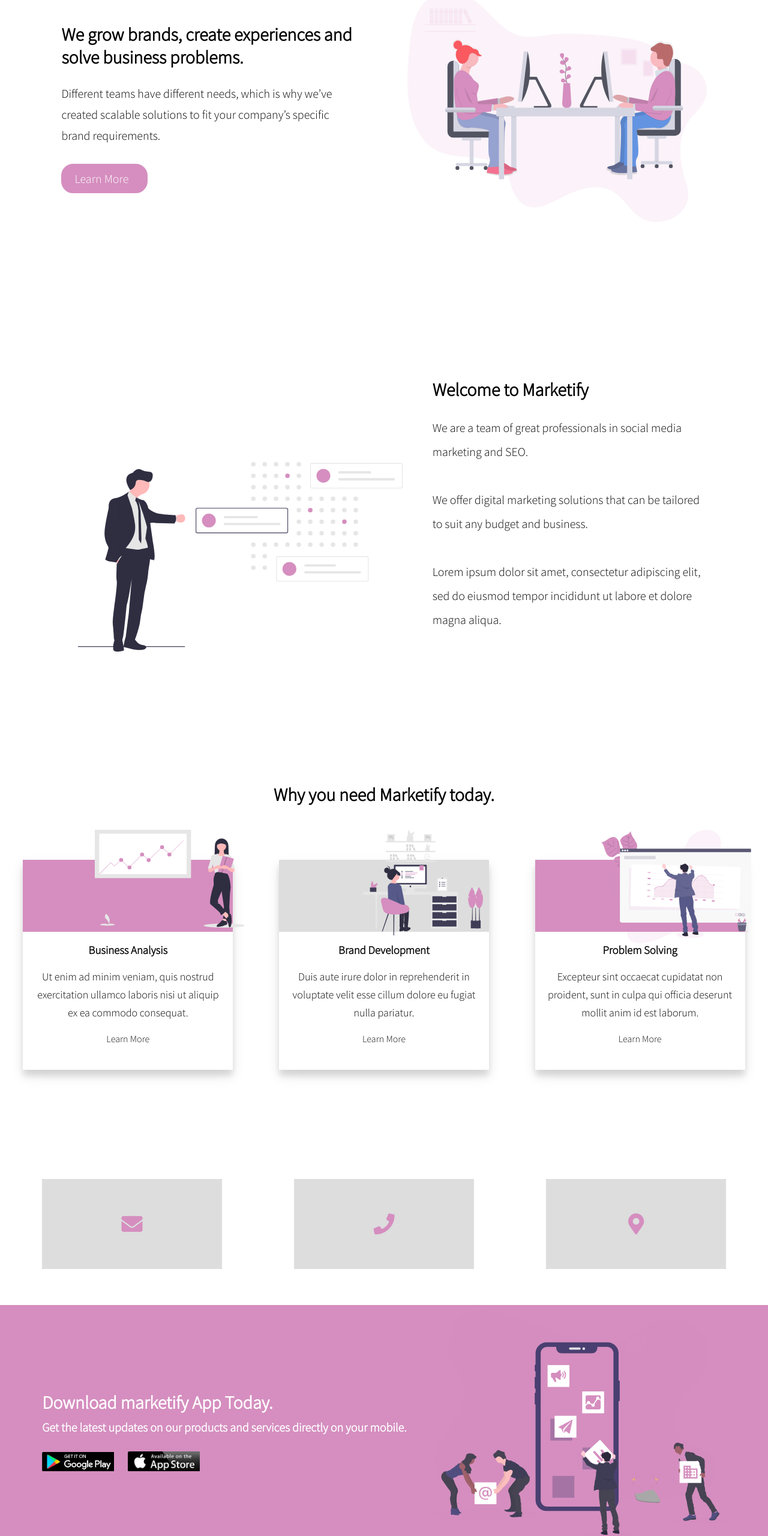
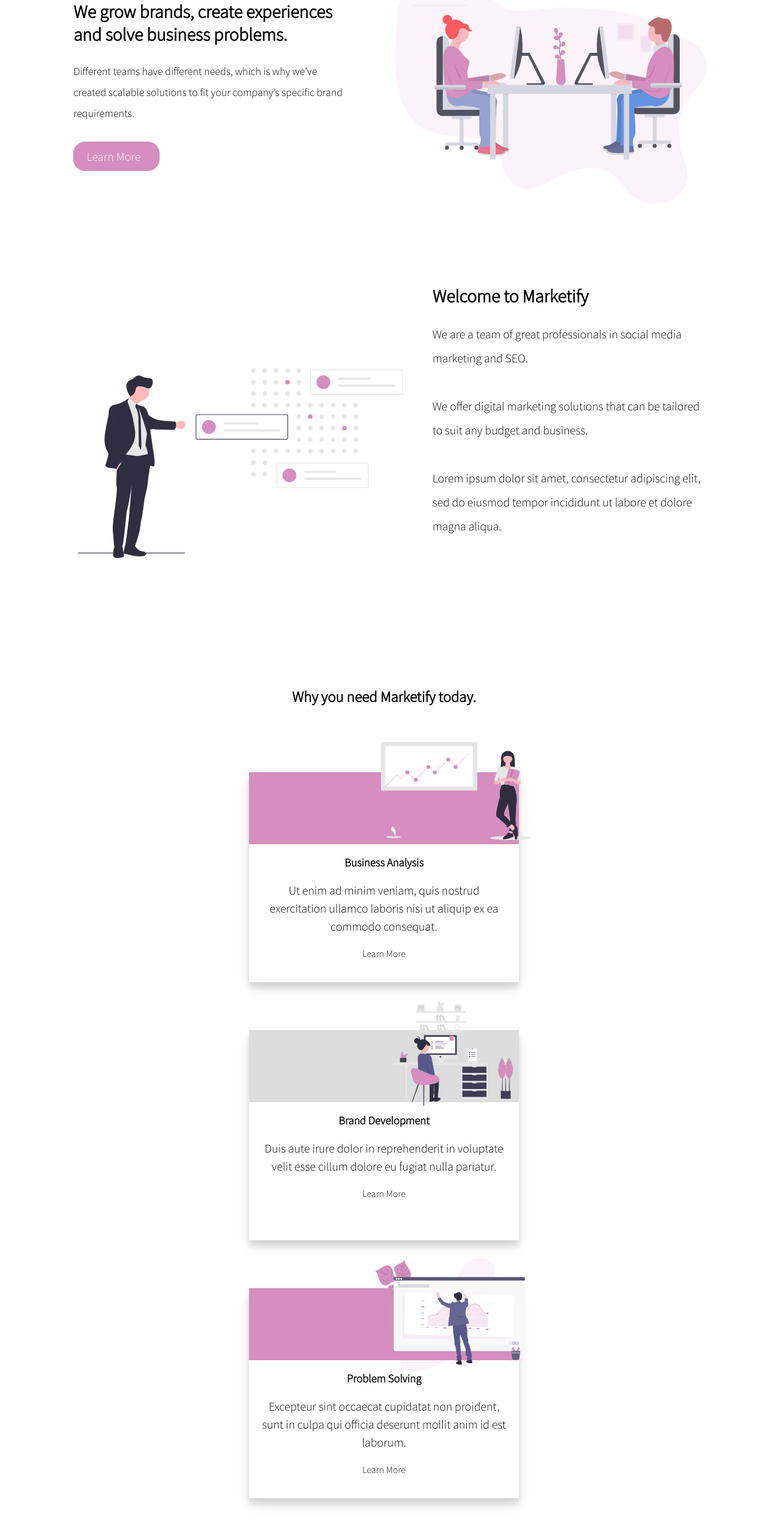
Before and after one commit to Annysah/marketify-website, a plain HTML site: page index.html in a window 1280 px wide. Shown: the part 220-2780 px from the top of the page at 60% size. Drawn offline with nearby package versions, Linux system fonts and the light colour scheme.

Commit message:
Update media.css

```diff
--- a/media.css
+++ b/media.css
@@ -122,3 +122,66 @@
     }
 
 }
+
+@media only screen and (min-width: 768px) {
+    .menu h2 {
+        padding-left: 30px;
+    }
+
+    .landing {
+        height: auto;
+    }
+
+    .landing-img {
+        margin-top: 40px;
+    }
+
+    .contents h2 {
+        padding-top: 80px;
+        margin-left: 20px;
+    }
+
+    .contents p {
+        margin-left: 20px;
+        font-size: 18px;
+    }
+
+    .contents .btn2 {
+        margin-left: 20px;
+    }
+
+    .services {
+        height: auto;
+    }
+
+    .services-header h2 {
+        font-size: 25px;
+    }
+
+    .services-card {
+        flex-direction: column;
+        padding: 60px;
+    }
+
+    .services-card .card {
+        margin-bottom: 80px;
+        width: 450px;
+    }
+
+    .card-contents p {
+        font-size: 20px;
+    }
+
+    .info-card {
+        flex: 100%;
+        max-width: 400px;
+    }
+
+    .banner {
+        height: auto;
+        flex-direction: column-reverse;
+        justify-content: center;
+        text-align: center;
+    }
+
+}
```
